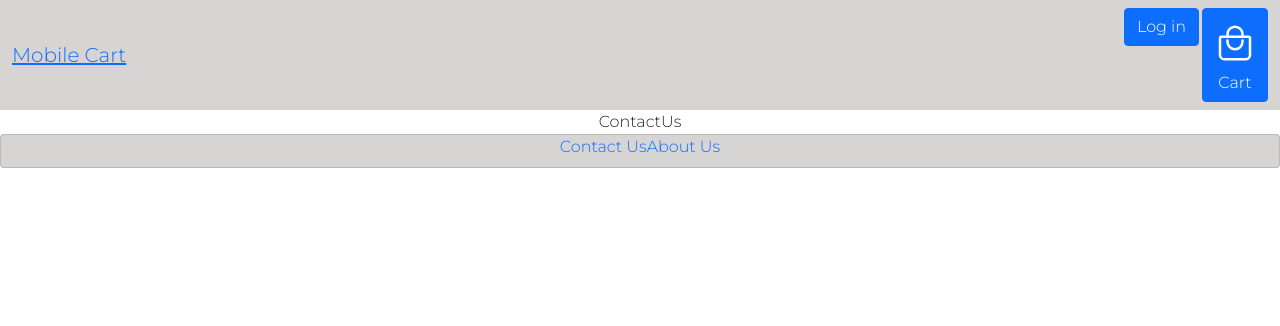
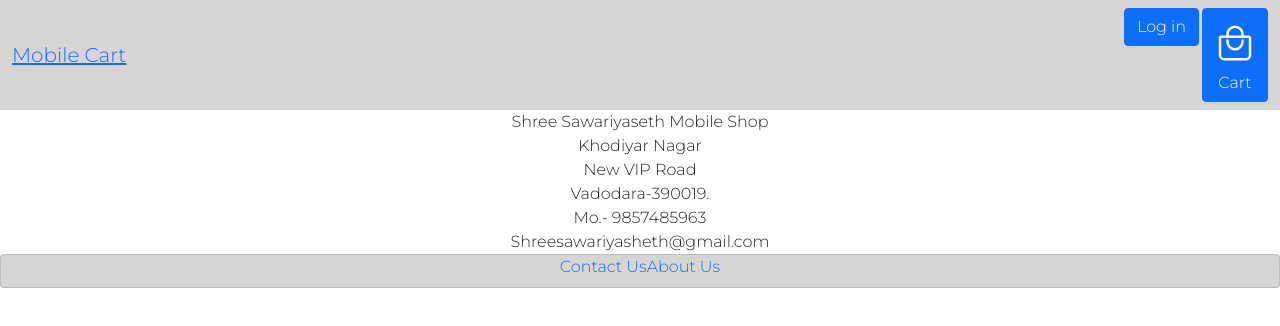
Before and after one commit to chaitali2603/MobileStore, a React (Create React App) app: page /ContactUs in a window 1280 px wide. Shown: the top 326 px of the page. Built offline with nearby package versions, Linux system fonts and the light colour scheme; no server answers.

Commit message:
Contactus

```diff
--- a/src/Component/Layout/ContactUs/ContactUs.jsx
+++ b/src/Component/Layout/ContactUs/ContactUs.jsx
@@ -10,8 +10,12 @@ export const ContactUs
  = (props) => {
   return(
       <>
-    <div>ContactUs
-
+    <div>Shree Sawariyaseth Mobile Shop<br></br>
+      Khodiyar Nagar<br></br>
+      New VIP Road<br></br>
+      Vadodara-390019.<br></br>
+      Mo.- 9857485963<br></br>
+      Shreesawariyasheth@gmail.com
     </div>
     </>
    )
```
